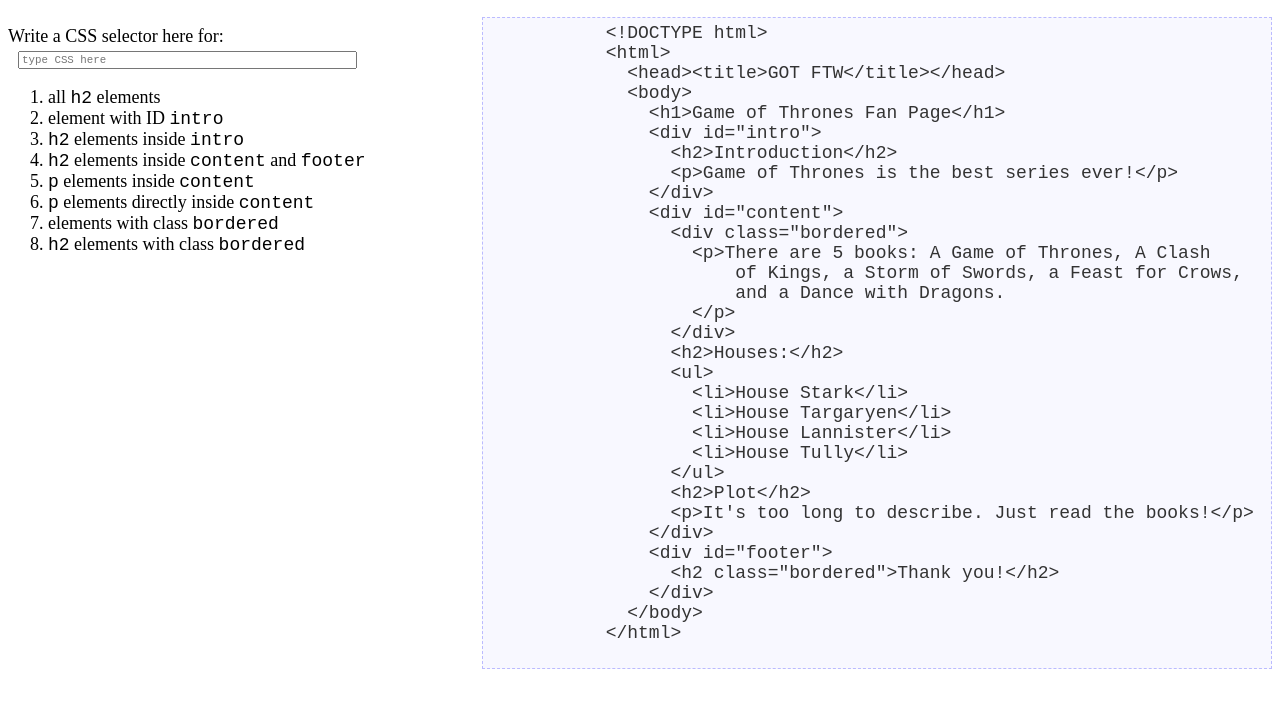
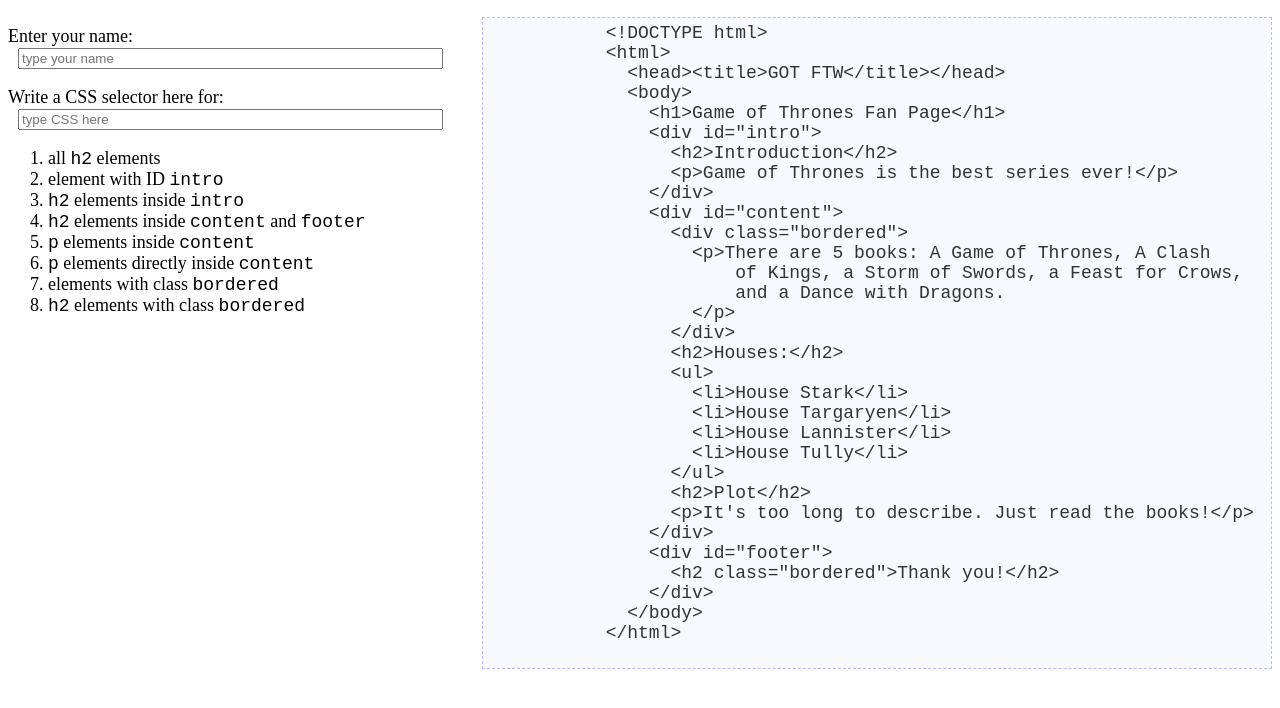
Before and after one commit to sudoer2020/sudoer2020.github.io, a plain HTML site: page ex1/index.html in a window 1280 px wide. Drawn offline with Linux system fonts and the light colour scheme.

Commit message:
Update index.html

```diff
--- a/ex1/index.html
+++ b/ex1/index.html
@@ -142,10 +142,12 @@ f.event={add:function(a,c,d,e,g){var h,i,j,k,l,m,n,o,p,q,r,s;if(!(a.nodeType===3
       float: left;">
         <div>
           <p>
+          Enter your name:
+            <input type="text" id="name" style="margin-left: 10px;" placeholder="type your name" size="50">
+          </p>
+          <p>
           Write a CSS selector here for:
-            <input type="text" id="selector" style="margin-left: 10px;
-            font-family: monospace;
-            font-size: 60%;" placeholder="type CSS here" size="50">
+            <input type="text" id="selector" style="margin-left: 10px;" placeholder="type CSS here" size="50">
           </p>
         </div>
         <ol class="medium-small-font">
```
